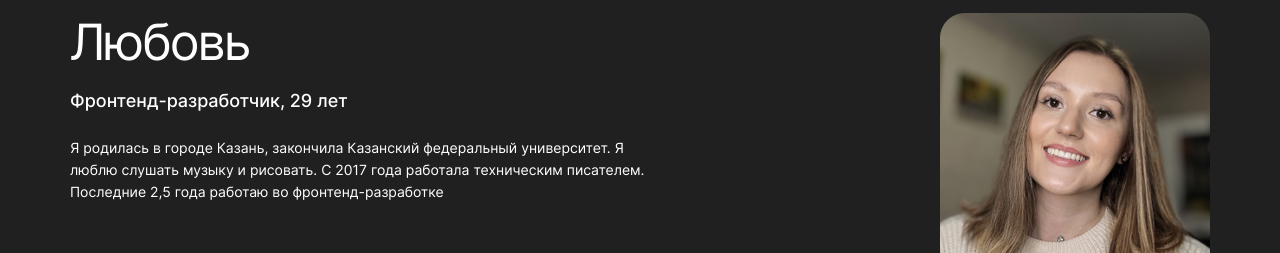
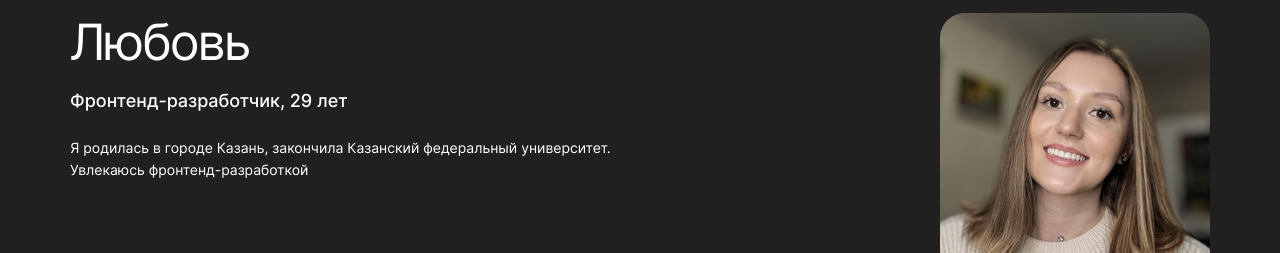
Before and after one commit to melodoc/movies-explorer-frontend, a React (Create React App) app: page / in a window 1280 px wide. Shown: the part 2340-2593 px from the top of the page. Built offline with nearby package versions, Linux system fonts and the light colour scheme.

Commit message:
bugfix. Fix description issues #16

```diff
--- a/src/components/AboutMe/AboutMe.js
+++ b/src/components/AboutMe/AboutMe.js
@@ -12,8 +12,7 @@ export function AboutMe() {
           <p className="about-me__title">Любовь</p>
           <p className="about-me__subtitle">Фронтенд-разработчик, 29 лет</p>
           <p className="about-me__description">
-            Я родилась в городе Казань, закончила Казанский федеральный университет. Я люблю слушать
-            музыку и рисовать. С 2017 года работала техническим писателем. Последние 2,5 года работаю во фронтенд-разработке
+            Я родилась в городе Казань, закончила Казанский федеральный университет. Увлекаюсь фронтенд-разработкой
           </p>
           <a className="about-me__link" href="https://github.com/melodoc/" target="_blank" rel="noreferrer">
             Github
```
Also changed, not shown: 1 other file (tests, documents, lock files or other folders).
